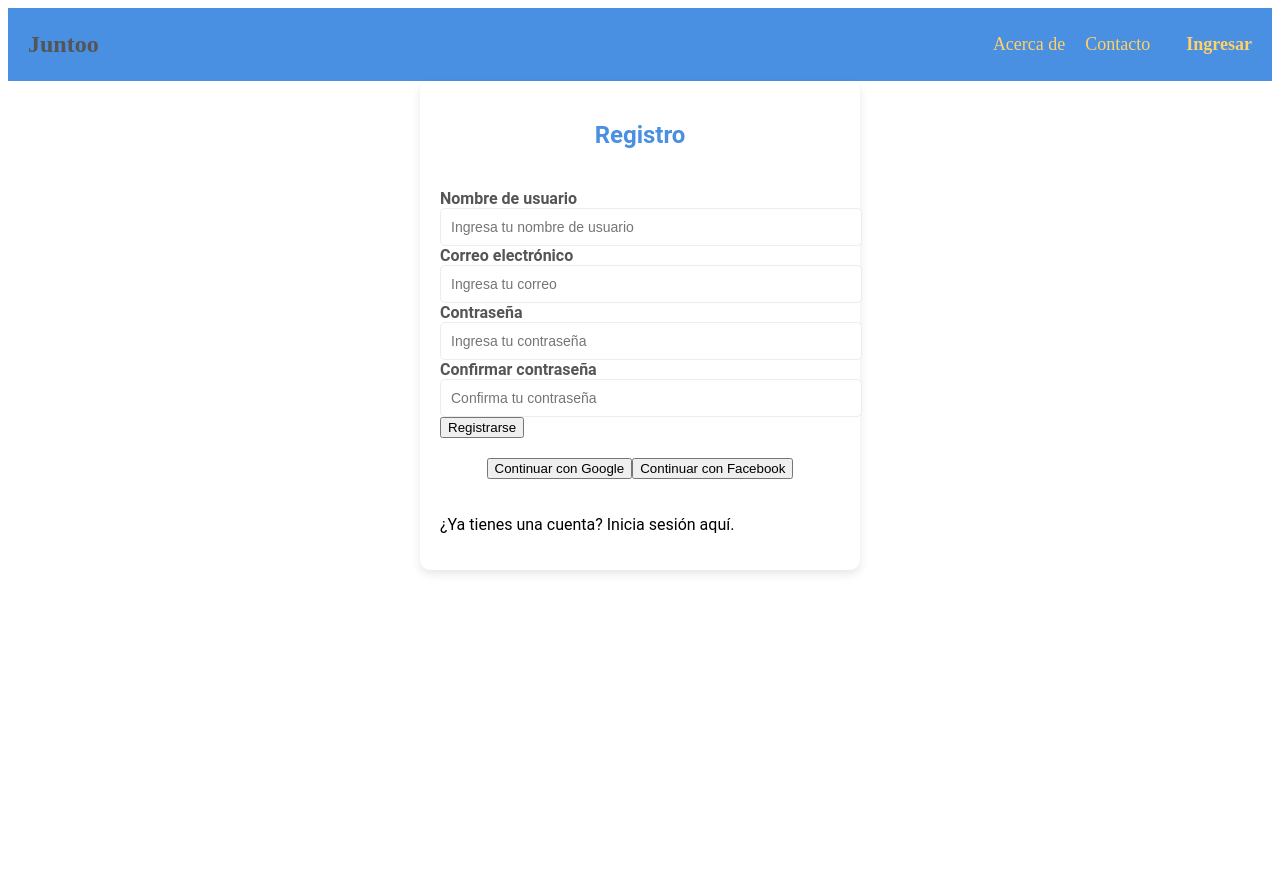
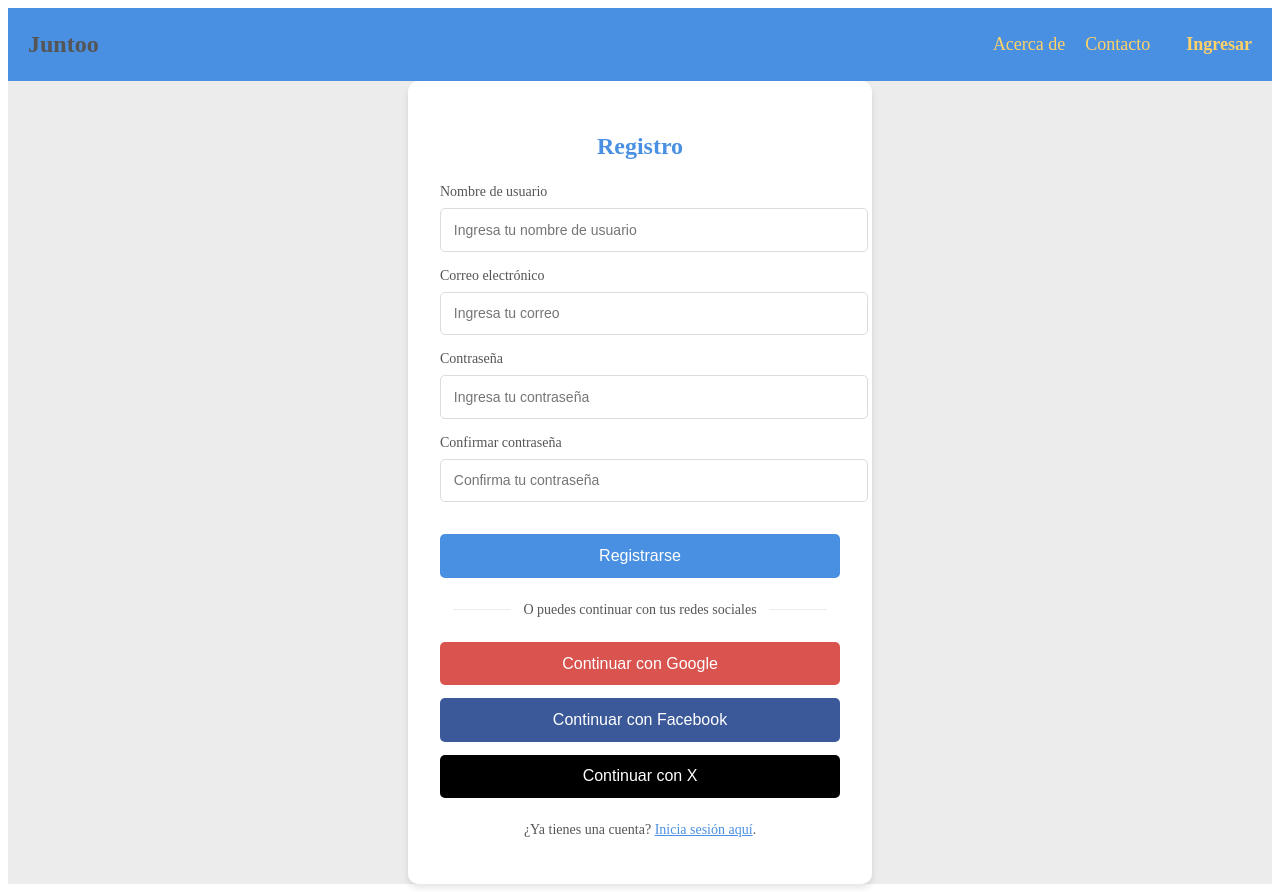
Before and after one commit to EstebanGRguez92/Juntoo, a React (Create React App) app in the folder frontend/: page /login in a window 1280 px wide. Before the commit the page ends 800 px from the top, so only its background shows below. Built offline with nearby package versions, Linux system fonts and the light colour scheme.

Commit message:
Añadido divisor y botones sociales al login/register

```diff
--- a/frontend/src/pages/LoginRegister.js
+++ b/frontend/src/pages/LoginRegister.js
@@ -133,9 +133,16 @@ const LoginRegister = () => {
             {isRegister ? "Registrarse" : "Iniciar Sesión"}
           </button>
         </form>
+
+        {/* Divisor con texto */}
+        <div className="divider">
+          <span>O puedes continuar con tus redes sociales</span>
+        </div>
+
         <div className="social-login">
           <button className="google-btn">Continuar con Google</button>
           <button className="facebook-btn">Continuar con Facebook</button>
+          <button className="x-btn">Continuar con X</button>
         </div>
         <p className="toggle-form">
           {isRegister ? (
--- a/frontend/src/styles/LoginRegister.css
+++ b/frontend/src/styles/LoginRegister.css
@@ -1,152 +1,160 @@
-/* General container styles */
+/* General container */
 .login-register-container {
-    max-width: 400px;
-    margin: 0 auto;
-    padding: 20px;
-    background-color: var(--secondary-background, #ffffff);
-    border-radius: 10px;
-    box-shadow: 0px 4px 10px rgba(0, 0, 0, 0.1);
-    font-family: "Roboto", sans-serif;
-  }
-
-  h2 {
-    text-align: center;
-    color: var(--primary-text, #4a90e2);
-    margin-bottom: 20px;
+  display: flex;
+  justify-content: center;
+  align-items: center;
+  min-height: 100vh;
+  background-color: #ececec; /* Fondo neutro */
 }
 
 .form-wrapper {
-    display: flex;
-    flex-direction: column;
-    gap: 20px;
+  background: white;
+  padding: 2rem;
+  border-radius: 10px;
+  box-shadow: 0px 4px 6px rgba(0, 0, 0, 0.1);
+  max-width: 400px;
+  width: 100%;
+  text-align: center;
 }
 
-  .form-container {
-    display: flex;
-    flex-direction: column;
-    gap: 15px;
+/* Form headings */
+.form-wrapper h2 {
+  margin-bottom: 1.5rem;
+  color: #4a90e2; /* Azul Sereno */
+  font-weight: bold;
 }
 
-  /* Form labels and inputs */
+/* Labels and inputs */
 label {
-    font-weight: bold;
-    color: var(--neutral-dark, #555555);
-    margin-bottom: 5px;
+  display: block;
+  margin-bottom: 0.5rem;
+  text-align: left;
+  font-size: 14px;
+  color: #555555; /* Gris Oscuro */
 }
 
 input {
   width: 100%;
-    padding: 10px;
+  padding: 0.8rem;
+  margin-bottom: 1rem;
+  border: 1px solid #dcdcdc;
+  border-radius: 5px;
   font-size: 14px;
-    border: 1px solid var(--neutral-light, #ececec);
-    border-radius: 5px;
   outline: none;
-    transition: border-color 0.2s ease;
 }
 
 input:focus {
-    border-color: var(--primary-text, #4a90e2);
+  border-color: #4a90e2;
+  box-shadow: 0 0 4px rgba(74, 144, 226, 0.3);
 }
 
+/* Error messages */
 .error {
-    color: var(--accent-error, #ff8c94);
+  color: #ff8c94; /* Rosa Coral Suave */
   font-size: 12px;
-    margin-top: -10px;
+  margin-bottom: 1rem;
+  text-align: left;
 }
 
 /* Submit button */
-  .form-button {
-    padding: 10px 15px;
+.submit-btn {
+  background: #4a90e2;
+  color: white;
+  border: none;
+  padding: 0.8rem;
+  width: 100%;
+  border-radius: 5px;
   font-size: 16px;
-    background-color: var(--primary, #4a90e2);
-    color: #fff;
-    border: none;
-    border-radius: 5px;
   cursor: pointer;
-    transition: background-color 0.3s ease;
+  margin-top: 1rem;
 }
 
-  .form-button:hover {
-    background-color: var(--primary-hover, #357abd);
+.submit-btn:hover {
+  background: #357abd; /* Azul más oscuro */
 }
 
 /* Social login buttons */
 .social-login {
-    text-align: center;
+  margin-top: 1.5rem;
 }
 
-  .social-login p {
-    margin-bottom: 10px;
-    font-weight: bold;
-    color: var(--neutral-dark, #555555);
+.google-btn,
+.facebook-btn {
+  display: block;
+  width: 100%;
+  padding: 0.8rem;
+  border: none;
+  border-radius: 5px;
+  font-size: 16px;
+  color: white;
+  margin-bottom: 0.8rem;
+  cursor: pointer;
 }
 
-  /* Google button */
-  .google-button {
-    display: inline-block;
-    width: 100%;
-    padding: 10px;
-    margin-bottom: 10px;
-    font-size: 14px;
-    color: #ffffff;
-    background-color: #db4437; /* Google Red */
-    border: none;
-    border-radius: 5px;
-    cursor: pointer;
-    transition: background-color 0.3s ease;
+.google-btn {
+  background: #d9534f; /* Rojo Google */
 }
 
-  .google-button:hover {
-    background-color: #c23321;
+.google-btn:hover {
+  background: #c12e2a;
 }
 
-  /* Facebook button */
-  .facebook-button {
-    display: inline-block;
-    width: 100%;
-    padding: 10px;
-    margin-bottom: 10px;
-    font-size: 14px;
-    color: #ffffff;
-    background-color: #4267b2; /* Facebook Blue */
-    border: none;
-    border-radius: 5px;
-    cursor: pointer;
-    transition: background-color 0.3s ease;
+.facebook-btn {
+  background: #3b5998; /* Azul Facebook */
 }
 
-  .facebook-button:hover {
-    background-color: #365899;
+.facebook-btn:hover {
+  background: #2d4373;
 }
 
-  /* Twitter/X button */
-  .twitter-button {
-    display: inline-block;
-    width: 100%;
-    padding: 10px;
-    margin-bottom: 10px;
+/* Toggle form */
+.toggle-form {
+  margin-top: 1.5rem;
   font-size: 14px;
-    color: #ffffff;
-    background-color: #1da1f2; /* Twitter Blue */
-    border: none;
-    border-radius: 5px;
-    cursor: pointer;
-    transition: background-color 0.3s ease;
+  color: #555555;
 }
 
-  .twitter-button:hover {
-    background-color: #0d95e8;
-  }
-
-  /* Link to toggle forms */
-  .toggle-link {
-    text-align: center;
-    color: var(--primary-text, #4a90e2);
-    font-size: 14px;
+.toggle-form span {
+  color: #4a90e2;
   cursor: pointer;
   text-decoration: underline;
 }
 
-  .toggle-link:hover {
-    color: var(--primary-hover, #357abd);
+.toggle-form span:hover {
+  color: #357abd;
 }
+
+.x-btn {
+  display: block;
+  width: 100%;
+  padding: 0.8rem;
+  border: none;
+  border-radius: 5px;
+  font-size: 16px;
+  color: white;
+  background: #000000; /* Fondo negro */
+  margin-bottom: 0.8rem;
+  cursor: pointer;
+}
+
+.x-btn:hover {
+  background: #333333; /* Negro más claro para el hover */
+}
+
+.divider {
+  display: flex;
+  align-items: center;
+  text-align: center;
+  margin: 1.5rem 0;
+  color: #555555; /* Gris oscuro */
+  font-size: 14px;
+}
+
+.divider::before,
+.divider::after {
+  content: "";
+  flex: 1;
+  height: 1px;
+  background: #ececec; /* Gris claro */
+  margin: 0 0.8rem;
+}
```
Lines whose indentation alone changed are shown as unchanged.
